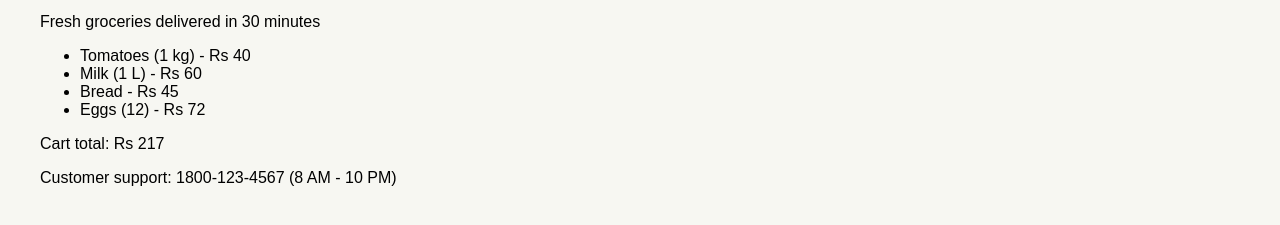
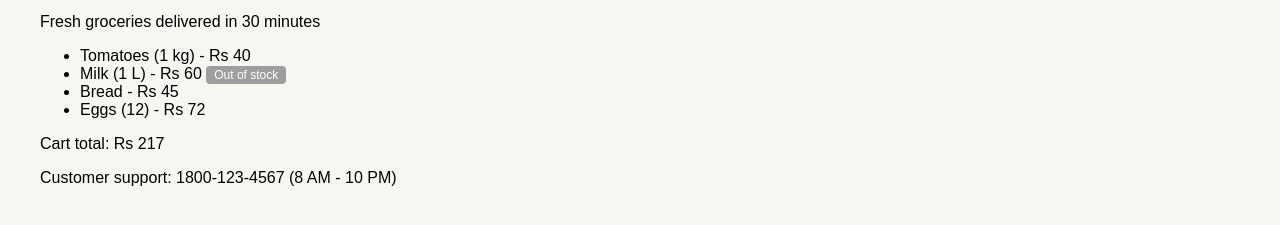
Before and after one commit to pwc330/freshcart-store, a plain HTML site: page index.html in a window 1280 px wide. Shown: the part 143-368 px from the top of the page. Drawn offline with Linux system fonts and the light colour scheme.

Commit message:
Add out-of-stock badge for milk (#1)

```diff
--- a/index.html
+++ b/index.html
@@ -11,7 +11,7 @@
   <p id="tagline">Fresh groceries delivered in 30 minutes</p>
   <ul id="products">
     <li>Tomatoes (1 kg) - Rs 40</li>
-    <li>Milk (1 L) - Rs 60</li>
+    <li>Milk (1 L) - Rs 60 <span class="badge">Out of stock</span></li>
     <li>Bread - Rs 45</li>
     <li>Eggs (12) - Rs 72</li>
   </ul>
--- a/styles.css
+++ b/styles.css
@@ -1,3 +1,4 @@
 body { font-family: Arial, sans-serif; margin: 40px; background: #f7f7f2; }
 h1 { color: #2e7d32; }
 .banner { background: #ff9800; color: #1a1a1a; padding: 12px; font-weight: bold; }
+.badge { background: #9e9e9e; color: #ffffff; padding: 2px 8px; border-radius: 4px; font-size: 12px; }
```
